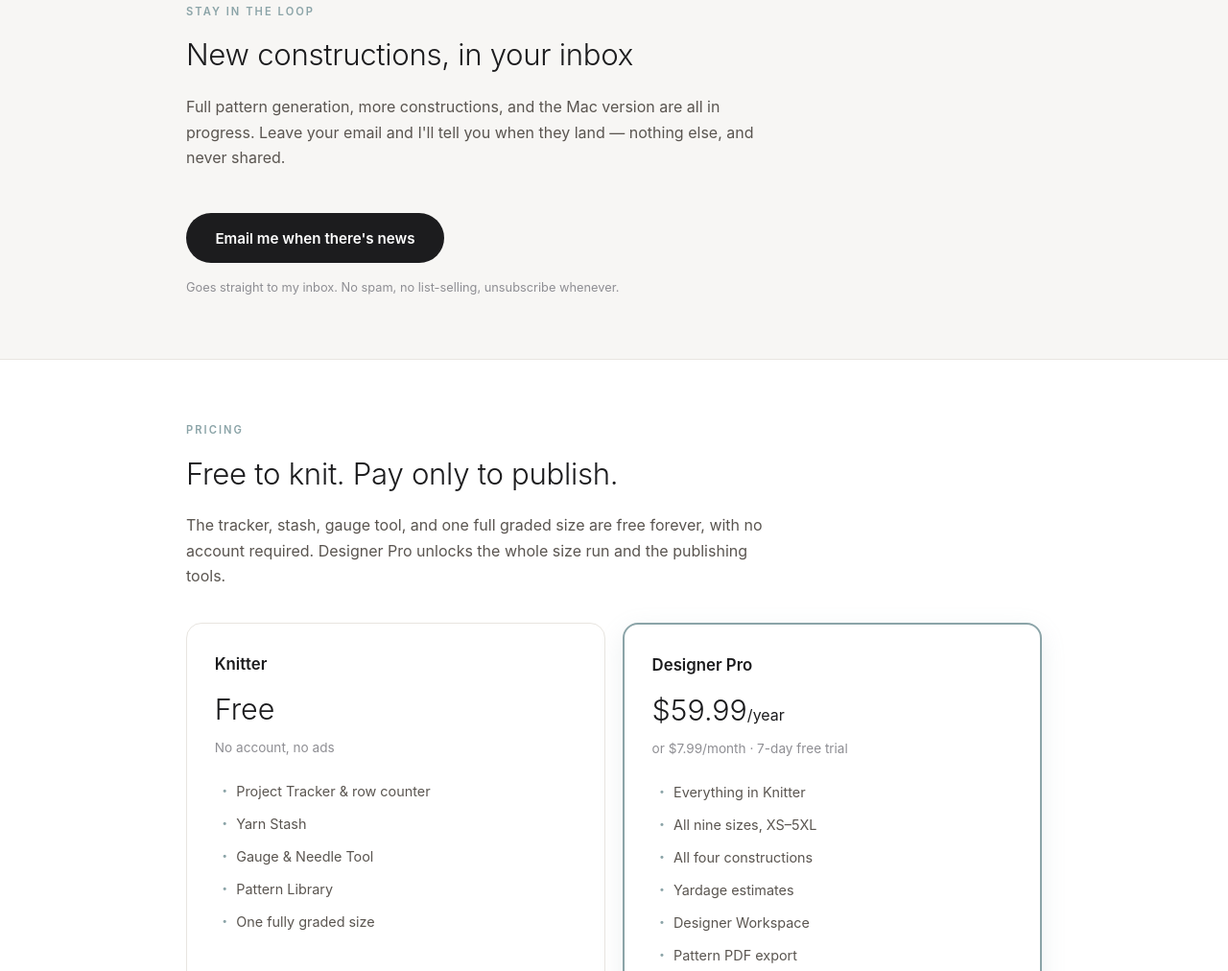
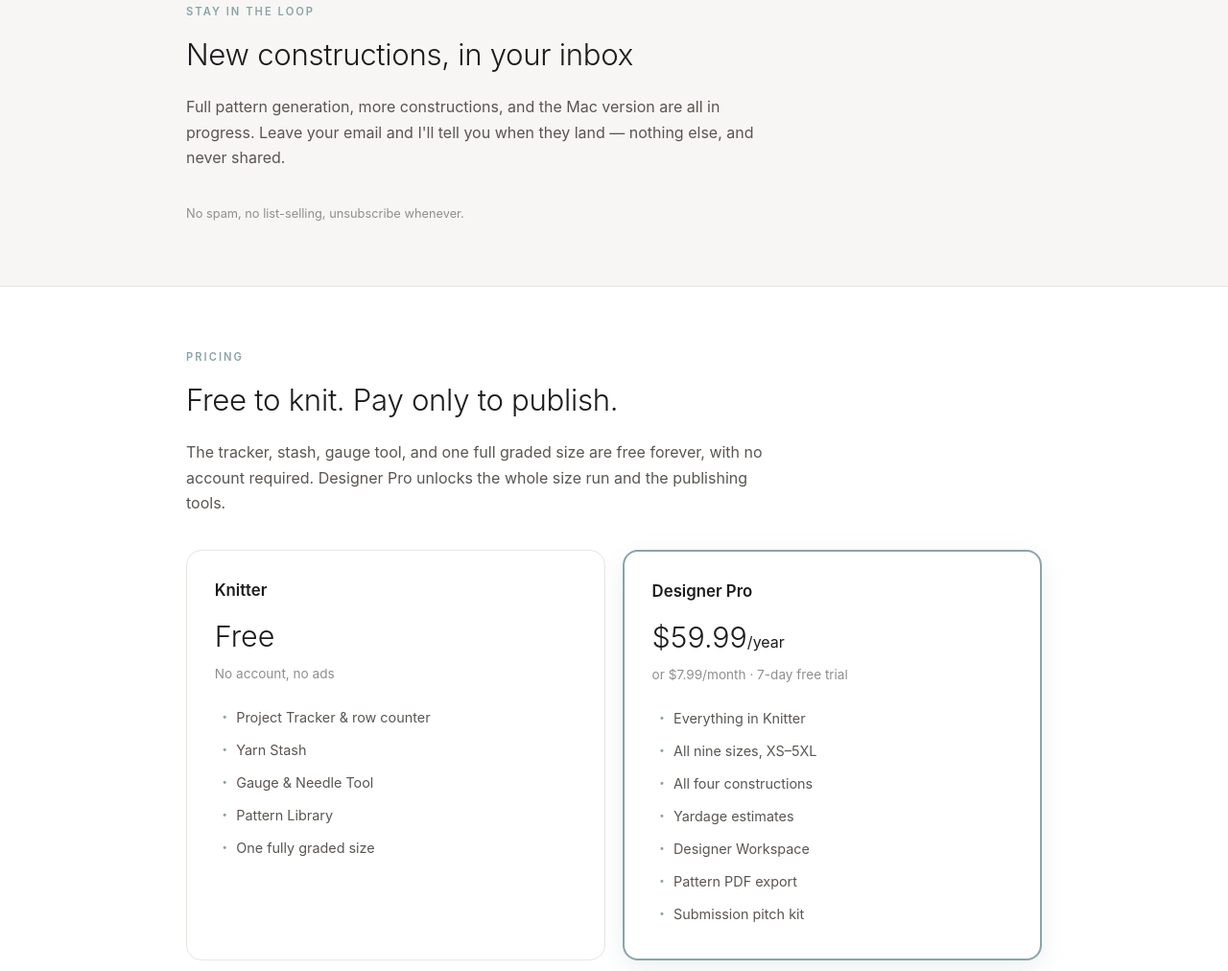
Before and after one commit to SeoraAI/skeinknit, a plain HTML site: page index.html in a window 1280 px wide. Shown: the part 3228-4240 px from the top of the page at 96% size. Drawn offline with Linux system fonts and the light colour scheme.

Commit message:
Wire up real Kit email signup form (Clare inline form)
Replaces the mailto placeholder with Kit's actual embed script.
Account: Skein workspace on Kit, free tier (10K subs, unlimited sends).

Co-Authored-By: Claude Sonnet 5 <noreply@anthropic.com>

```diff
--- a/index.html
+++ b/index.html
@@ -257,23 +257,10 @@
     <p class="eyebrow">Stay in the loop</p>
     <h2>New constructions, in your inbox</h2>
     <p class="lede">Full pattern generation, more constructions, and the Mac version are all in progress. Leave your email and I'll tell you when they land — nothing else, and never shared.</p>
-    <!-- ============================================================
-         EMAIL CAPTURE
-         Currently a mailto link, which works with no service to set up.
-
-         TO UPGRADE to a real signup form (recommended once there's
-         traffic): create a free form at https://formspree.io (or
-         Buttondown / Kit / MailerLite — any of them give you a POST
-         endpoint), then delete the <a> below and uncomment the <form>.
-         Replace FORM_ID with the id the service gives you.
-
-         <form action="https://formspree.io/f/FORM_ID" method="POST">
-           <input type="email" name="email" placeholder="you@example.com" aria-label="Email address" required>
-           <button type="submit">Keep me posted</button>
-         </form>
-         ============================================================ -->
-    <a class="signup-cta" href="mailto:support@skeinknit.com?subject=Keep%20me%20posted&amp;body=Add%20me%20to%20the%20Skein%20mailing%20list.">Email me when there's news</a>
-    <p class="fineprint">Goes straight to my inbox. No spam, no list-selling, unsubscribe whenever.</p>
+    <!-- EMAIL CAPTURE — Kit (ConvertKit) inline form "Clare".
+         Kit's script mounts the form directly at this tag's position. -->
+    <script async data-uid="d095d05aa2" src="https://skein-2.kit.com/d095d05aa2/index.js"></script>
+    <p class="fineprint">No spam, no list-selling, unsubscribe whenever.</p>
   </div>
 </section>
 
```
